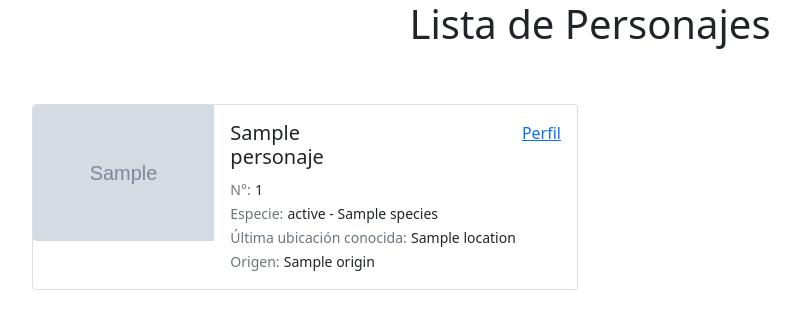
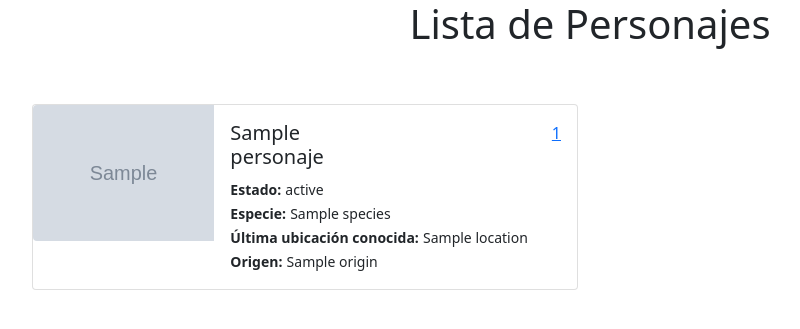
Before and after one commit to FreddyAL1609/RickAndMorty, a Flask app: page / in a window 1280 px wide. Shown: the top 329 px of the page, without its empty margins (50-850 px from the left). Run offline with Flask 2, Linux system fonts and the light colour scheme; grey boxes marked "Sample" are stand-in pictures; a database or web service that is not in the repository returns one stand-in record (values such as "Sample title").

Commit message:
Agregando los 826 personajes

```diff
--- a/main.py
+++ b/main.py
@@ -1,23 +1,30 @@
 import requests as requests
 from flask import Flask, render_template
 from pymongo import MongoClient
+
+# MONGO_URI = "mongodb://localhost"
+# client = MongoClient(MONGO_URI)
+# db = client['RickAndMortyAPI']
+# collection = db['personajes']
+
+# for pagina in range(1, 21):
+#     peticion = requests.get(f"https://rickandmortyapi.com/api/character?page={pagina}")
+#     datos = peticion.json()
+#     #collection.insert_many(datos["results"])
+
 
 MONGO_URI = "mongodb://localhost"
 client = MongoClient(MONGO_URI)
 db = client['RickAndMortyAPI']
 collection = db['personajes']
 
-for pagina in range(1, 21):
+for pagina in range(1, 43):
     peticion = requests.get(f"https://rickandmortyapi.com/api/character?page={pagina}")
     datos = peticion.json()
     #collection.insert_many(datos["results"])
 
 app = Flask(__name__)
 
-# @app.route("/")
-# def examen():
-#     todos = collection.aggregate([{ "$sort" : { "id" : -1 } }])
-#     return render_template("index.html", lista = todos)
 
 @app.route("/")
 @app.route("/<int:pagina>")
--- a/templates/index.html
+++ b/templates/index.html
@@ -42,16 +42,17 @@
               <div class="col-md-8">
                 <div class="card-body">
                   <div class="row">
-                    <div class="col"><label class="card-title h5">{{r.name}}</label><br></div>
-                    <div class="col text-end"><a href="ver/{{r.id}}" class="card-link">Perfil</a></div>
+                    <div class="col"><label class="card-title h5">{{r.name}} </label></div>
+                    <div class="col text-end"><a href="ver/{{r.id}}" class="card-link">{{r.id}} </a></div>
                   </div>
-                  <label class="card-text"><small class="text-muted">N°:</small></label>
-                  <label class="card-text"><small>{{r.id}} </small></label><br>
-                  <label class="card-text"><small class="text-muted">Especie:</small></label>
-                  <label class="card-text"><small>{{r.status}} - {{r.species}}</small></label><br>
-                  <label class="card-text"><small class="text-muted">Última ubicación conocida:</small></label>
+
+                  <label class="card-text"><small><b>Estado:</b></small></label>
+                  <label class="card-text"><small>{{r.status}} </small></label><br>
+                  <label class="card-text"><small><b>Especie:</b></small></label>
+                  <label class="card-text"><small> {{r.species}}</small></label><br>
+                  <label class="card-text"><small><b>Última ubicación conocida:</b></small></label>
                   <label class="card-text"><small>{{r.location.name}}</small></label><br>
-                  <label class="card-text"><small class="text-muted">Origen:</small></label>
+                  <label class="card-text"><small><b>Origen:</b></small></label>
                   <label class="card-text"><small>{{r.origin.name}}</small></label>
                 </div>
               </div>
```
